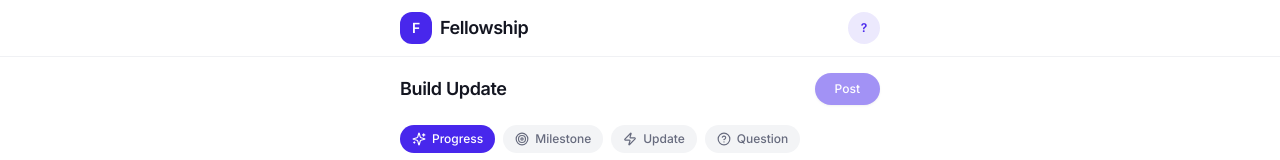
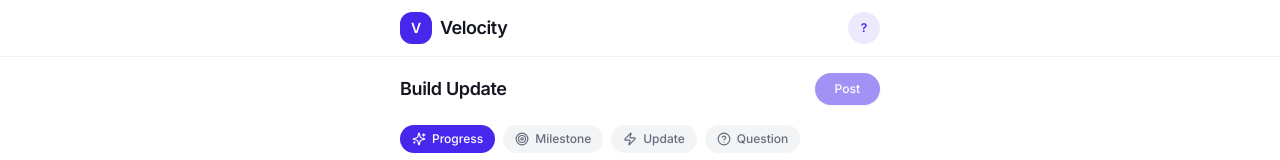
Before and after one commit to JesseniaTriumph/PursuitVelocity, a React (Vite) app: page /create in a window 1280 px wide. Shown: the top 160 px of the page. Built offline with nearby package versions, Linux system fonts and the light colour scheme; no server answers.

Commit message:
File changes

```diff
--- a/src/components/Layout.jsx
+++ b/src/components/Layout.jsx
@@ -26,9 +26,9 @@ export default function Layout() {
         <div className="max-w-lg mx-auto px-4 h-14 flex items-center justify-between">
           <Link to="/" className="flex items-center gap-2">
             <div className="w-8 h-8 rounded-lg bg-primary flex items-center justify-center">
-              <span className="text-primary-foreground font-dm-sans font-semibold text-sm">F</span>
+              <span className="text-primary-foreground font-dm-sans font-semibold text-sm">V</span>
             </div>
-            <span className="font-dm-sans font-semibold text-lg tracking-tight">Fellowship</span>
+            <span className="font-dm-sans font-semibold text-lg tracking-tight">Velocity</span>
           </Link>
           <Link to="/profile">
             <div className="w-8 h-8 rounded-full bg-primary/10 flex items-center justify-center overflow-hidden">
```
